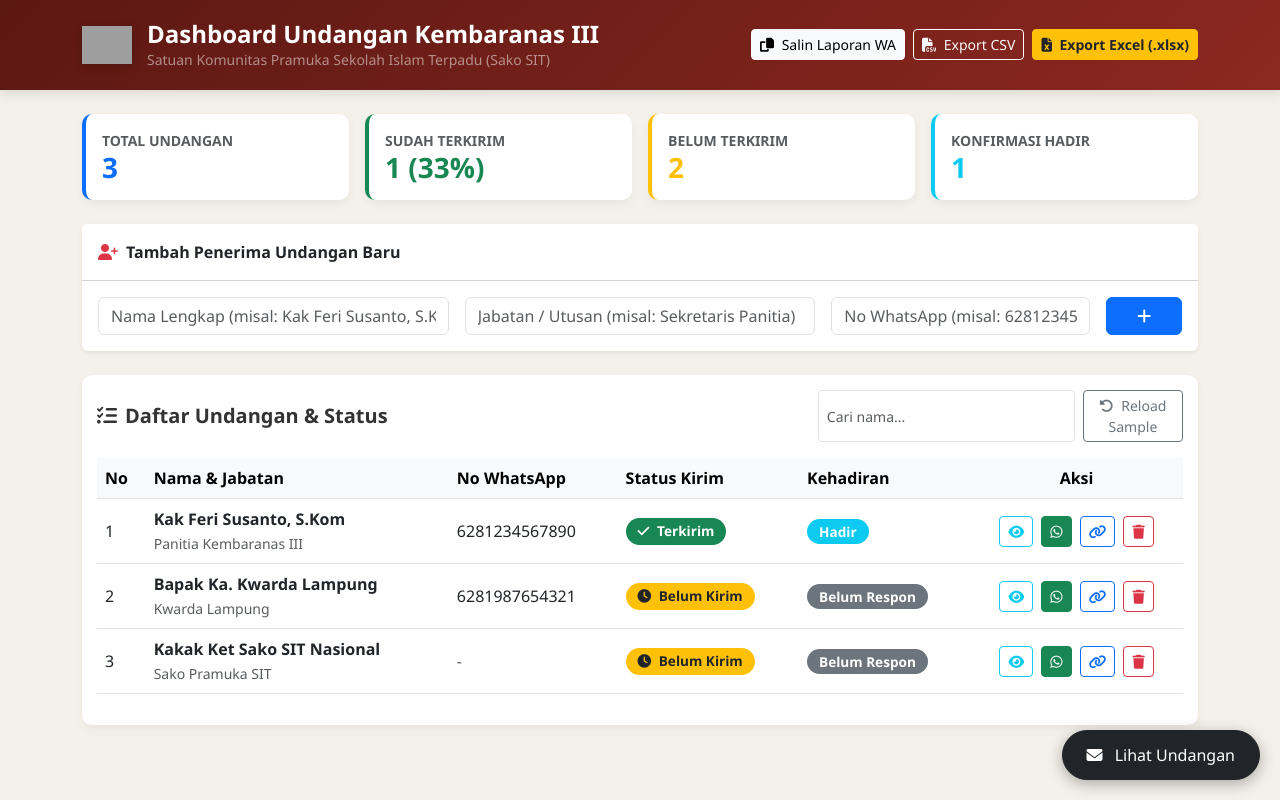
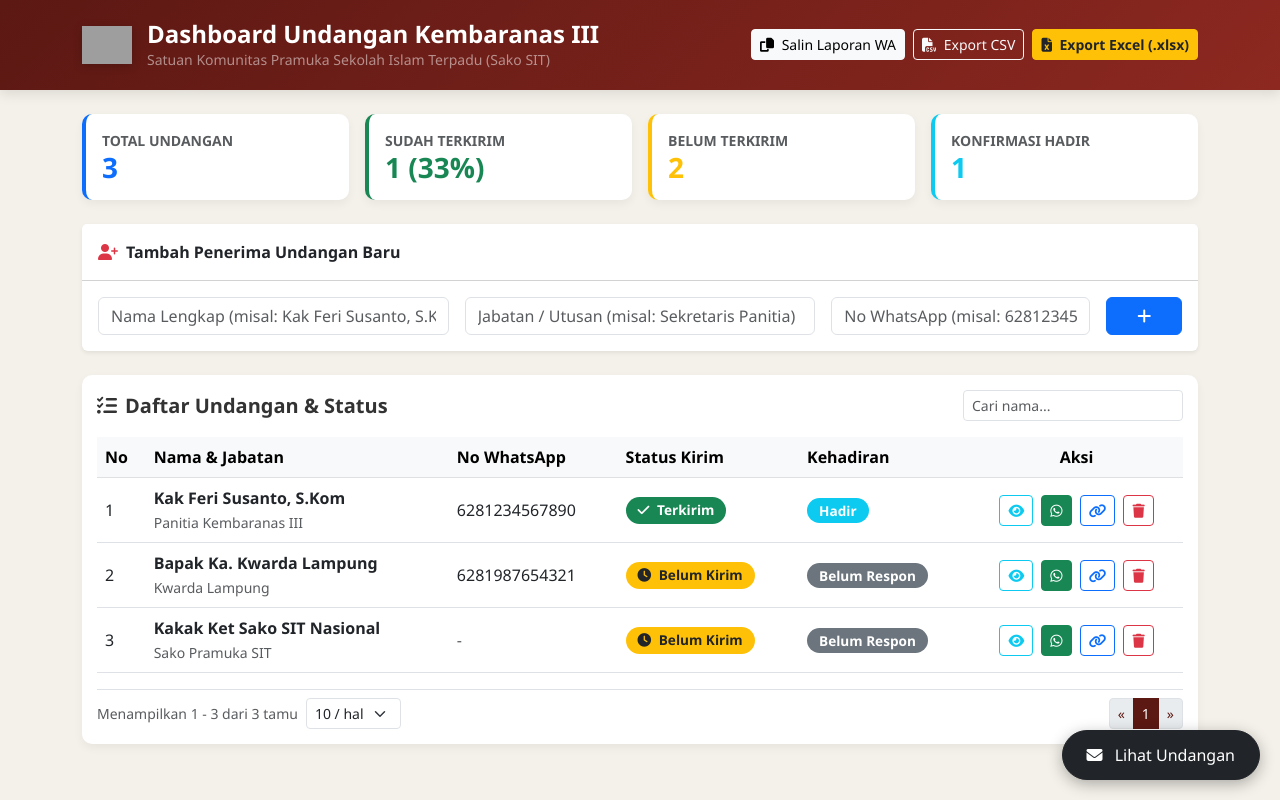
Before and after one commit to sakositlampung/undangan-kembaranas, a plain HTML site: page index.html in a window 1280 px wide. Drawn offline with nearby package versions, Linux system fonts and the light colour scheme; grey boxes are pictures that could not be loaded.

Commit message:
Update index.html

```diff
--- a/index.html
+++ b/index.html
@@ -220,6 +220,16 @@
       padding: 12px 24px;
       box-shadow: 0 4px 15px rgba(0,0,0,0.3);
     }
+
+    .pagination .page-item.active .page-link {
+      background-color: var(--primary-color);
+      border-color: var(--primary-color);
+      color: #fff;
+    }
+
+    .pagination .page-link {
+      color: var(--primary-color);
+    }
   </style>
 </head>
 <body>
@@ -271,7 +281,6 @@
           <button class="btn btn-outline-danger btn-rsvp me-2 mb-2" onclick="submitRSVP('Tidak Hadir')">
             <i class="fa-solid fa-circle-xmark me-1"></i> Halangan
           </button>
-          <!-- FITUR 1: UNDUH UNDANGAN DALAM BENTUK PDF -->
           <button class="btn btn-download-pdf mb-2" onclick="downloadPDF()">
             <i class="fa-solid fa-file-pdf me-2"></i> Unduh Undangan PDF
           </button>
@@ -296,7 +305,6 @@
           <div class="mt-2 mt-md-0 d-flex gap-2 flex-wrap">
             <button class="btn btn-light btn-sm" onclick="copyWALaporan()"><i class="fa-solid fa-copy me-1"></i> Salin Laporan WA</button>
             <button class="btn btn-outline-light btn-sm" onclick="exportCSV()"><i class="fa-solid fa-file-csv me-1"></i> Export CSV</button>
-            <!-- FITUR 2: EXPORT EXCEL UNDANGAN & PESAN WA -->
             <button class="btn btn-warning btn-sm text-dark fw-bold" onclick="exportExcel()"><i class="fa-solid fa-file-excel me-1"></i> Export Excel (.xlsx)</button>
           </div>
         </div>
@@ -357,11 +365,10 @@
 
       <!-- TABEL DAFTAR UNDANGAN -->
       <div class="table-responsive">
-        <div class="d-flex justify-content-between align-items-center mb-3 flex-wrap">
+        <div class="d-flex justify-content-between align-items-center mb-3 flex-wrap gap-2">
           <h5 class="fw-bold mb-0"><i class="fa-solid fa-list-check me-2"></i>Daftar Undangan & Status</h5>
-          <div class="mt-2 mt-md-0 d-flex gap-2">
+          <div class="d-flex gap-2 align-items-center">
             <input type="text" id="searchBox" class="form-control form-control-sm" placeholder="Cari nama..." onkeyup="filterGuests()">
-            <button class="btn btn-outline-secondary btn-sm" onclick="resetToDemoData()"><i class="fa-solid fa-rotate-left me-1"></i> Reload Sample</button>
           </div>
         </div>
 
@@ -380,6 +387,22 @@
             <!-- Data dimasukkan via JS -->
           </tbody>
         </table>
+
+        <!-- NAVIGASI PAGINATION -->
+        <div class="d-flex justify-content-between align-items-center mt-3 flex-wrap gap-2 pt-2 border-top">
+          <div class="d-flex align-items-center gap-2">
+            <small class="text-muted" id="paginationInfo">Menampilkan 0 tamu</small>
+            <select id="rowsPerPageSelect" class="form-select form-select-sm" style="width: auto;" onchange="changeRowsPerPage(this.value)">
+              <option value="5">5 / hal</option>
+              <option value="10" selected>10 / hal</option>
+              <option value="25">25 / hal</option>
+              <option value="50">50 / hal</option>
+            </select>
+          </div>
+          <nav>
+            <ul class="pagination pagination-sm mb-0" id="paginationControls"></ul>
+          </nav>
+        </div>
       </div>
     </div>
   </div>
@@ -427,6 +450,8 @@
     ];
 
     let guests = JSON.parse(localStorage.getItem("kembaranas_guests")) || defaultGuests;
+    let currentPage = 1;
+    let rowsPerPage = 10;
 
     function saveGuests() {
       localStorage.setItem("kembaranas_guests", JSON.stringify(guests));
@@ -489,9 +514,7 @@
     }
 
     function renderDashboard() {
-      const tbody = document.getElementById('guestTableBody');
-      tbody.innerHTML = '';
-
+      // 1. STATISTIK KESELURUHAN
       let total = guests.length;
       let terkirimCount = guests.filter(g => g.terkirim).length;
       let belumKirimCount = total - terkirimCount;
@@ -502,16 +525,43 @@
       document.getElementById('statBelumKirim').innerText = belumKirimCount;
       document.getElementById('statHadir').innerText = hadirCount;
 
+      // 2. FILTERING PENCARIAN
+      const searchBox = document.getElementById('searchBox');
+      const q = searchBox ? searchBox.value.toLowerCase().trim() : '';
+      const filtered = guests.filter(g => {
+        const text = `${g.nama} ${g.jabatan || ''} ${g.wa || ''}`.toLowerCase();
+        return text.includes(q);
+      });
+
+      // 3. PAGINATION CALCULATION
+      const totalFiltered = filtered.length;
+      const totalPages = Math.ceil(totalFiltered / rowsPerPage) || 1;
+
+      if (currentPage > totalPages) currentPage = totalPages;
+      if (currentPage < 1) currentPage = 1;
+
+      const startIndex = (currentPage - 1) * rowsPerPage;
+      const endIndex = Math.min(startIndex + rowsPerPage, totalFiltered);
+      const pageGuests = filtered.slice(startIndex, endIndex);
+
+      // 4. RENDER TABEL
+      const tbody = document.getElementById('guestTableBody');
+      tbody.innerHTML = '';
+
+      if (pageGuests.length === 0) {
+        tbody.innerHTML = `<tr><td colspan="6" class="text-center py-4 text-muted"><i class="fa-solid fa-inbox display-6 d-block mb-2"></i>Tidak ada data tamu.</td></tr>`;
+      } else {
         const baseUrl = window.location.origin + window.location.pathname;
 
-      guests.forEach((g, index) => {
+        pageGuests.forEach((g, index) => {
+          const actualIndex = startIndex + index + 1;
           const inviteLink = `${baseUrl}?to=${encodeURIComponent(g.nama)}${g.jabatan ? '&j=' + encodeURIComponent(g.jabatan) : ''}`;
           const waText = `Assalamu'alaikum Wr. Wb. Kak/Bpk/Ibu *${g.nama}*,\n\nKami mengundang Anda untuk hadir pada acara *PEMBUKAAN KEMBARANAS III DAN PPIM PENEGAK TINGKAT NASIONAL* SAKO PRAMUKA SIT.\n\nDetail Undangan Digital Anda dapat diakses melalui tautan berikut:\n${inviteLink}\n\nTerima kasih.`;
           const waLink = `https://api.whatsapp.com/send?phone=${g.wa}&text=${encodeURIComponent(waText)}`;
 
           const tr = document.createElement('tr');
           tr.innerHTML = `
-          <td>${index + 1}</td>
+            <td>${actualIndex}</td>
             <td>
               <strong>${escapeHtml(g.nama)}</strong>
               ${g.jabatan ? `<br><small class="text-muted">${escapeHtml(g.jabatan)}</small>` : ''}
@@ -544,6 +594,64 @@
           `;
           tbody.appendChild(tr);
         });
+      }
+
+      // 5. RENDER KONTROL PAGINATION
+      renderPaginationControls(totalFiltered, totalPages, startIndex, endIndex);
+    }
+
+    function renderPaginationControls(totalFiltered, totalPages, startIndex, endIndex) {
+      const infoEl = document.getElementById('paginationInfo');
+      const navEl = document.getElementById('paginationControls');
+
+      if (totalFiltered === 0) {
+        infoEl.innerText = "Menampilkan 0 dari 0 tamu";
+        navEl.innerHTML = '';
+        return;
+      }
+
+      infoEl.innerText = `Menampilkan ${startIndex + 1} - ${endIndex} dari ${totalFiltered} tamu`;
+
+      let navHtml = '';
+
+      // Tombol Previous
+      navHtml += `<li class="page-item ${currentPage === 1 ? 'disabled' : ''}">
+        <a class="page-link" href="#" onclick="changePage(${currentPage - 1}); return false;" aria-label="Previous">
+          <span aria-hidden="true">&laquo;</span>
+        </a>
+      </li>`;
+
+      // Angka Halaman
+      for (let i = 1; i <= totalPages; i++) {
+        navHtml += `<li class="page-item ${i === currentPage ? 'active' : ''}">
+          <a class="page-link" href="#" onclick="changePage(${i}); return false;">${i}</a>
+        </li>`;
+      }
+
+      // Tombol Next
+      navHtml += `<li class="page-item ${currentPage === totalPages ? 'disabled' : ''}">
+        <a class="page-link" href="#" onclick="changePage(${currentPage + 1}); return false;" aria-label="Next">
+          <span aria-hidden="true">&raquo;</span>
+        </a>
+      </li>`;
+
+      navEl.innerHTML = navHtml;
+    }
+
+    function changePage(page) {
+      currentPage = page;
+      renderDashboard();
+    }
+
+    function changeRowsPerPage(val) {
+      rowsPerPage = parseInt(val) || 10;
+      currentPage = 1;
+      renderDashboard();
+    }
+
+    function filterGuests() {
+      currentPage = 1;
+      renderDashboard();
     }
 
     function addGuest(e) {
@@ -642,7 +750,6 @@
       }
     }
 
-    /* FITUR 1: UNDUH UNDANGAN DALAM BENTUK PDF */
     function downloadPDF() {
       const cardArea = document.getElementById('invitationCardArea');
       const nama = document.getElementById('displayNamaTamu').innerText || 'Tamu';
@@ -662,7 +769,6 @@
       html2pdf().set(opt).from(cardArea).save();
     }
 
-    /* FITUR 2: EXPORT ALL LINK & PESAN WA KE EXCEL (.XLSX) */
     function exportExcel() {
       const baseUrl = window.location.origin + window.location.pathname;
 
@@ -684,7 +790,6 @@
 
       const worksheet = XLSX.utils.json_to_sheet(excelData);
 
-      // Mengatur lebar kolom agar rapi di Excel
       worksheet['!cols'] = [
         { wch: 5 },   // No
         { wch: 30 },  // Nama
@@ -717,22 +822,6 @@
       a.click();
     }
 
-    function resetToDemoData() {
-      if (confirm("Kembalikan data ke sampel bawaan?")) {
-        guests = defaultGuests;
-        saveGuests();
-      }
-    }
-
-    function filterGuests() {
-      const q = document.getElementById('searchBox').value.toLowerCase();
-      const rows = document.querySelectorAll('#guestTableBody tr');
-      rows.forEach(row => {
-        const text = row.innerText.toLowerCase();
-        row.style.display = text.includes(q) ? '' : 'none';
-      });
-    }
-
     function escapeHtml(text) {
       return text ? text.replace(/&/g, "&amp;").replace(/</g, "&lt;").replace(/>/g, "&gt;") : '';
     }
```
Lines whose indentation alone changed are shown as unchanged.
